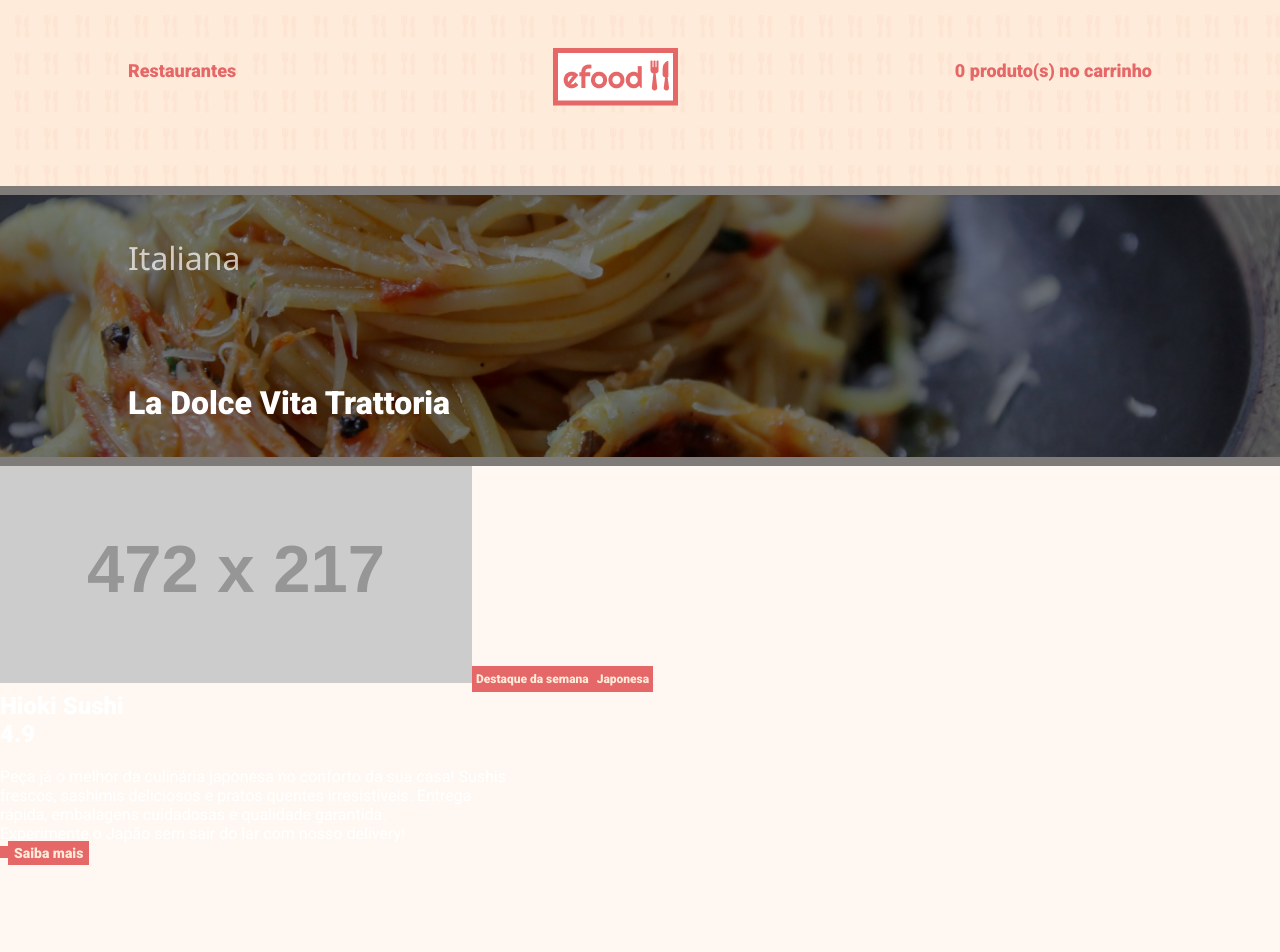
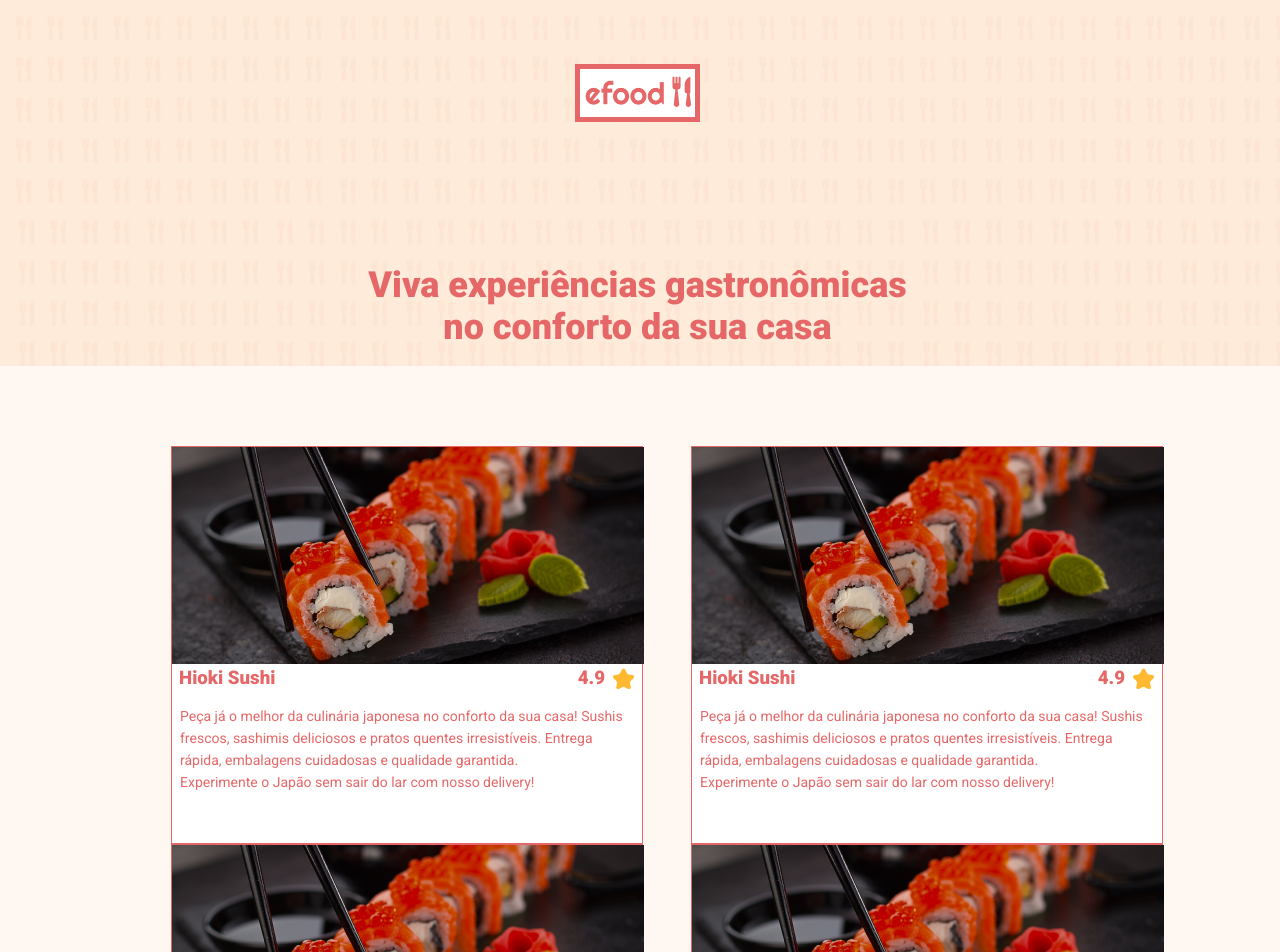
Before and after one commit to andrademachado/Ebac_Efood, a React (Create React App) app: page / in a window 1280 px wide. Shown: the top 952 px of the page. Before the commit the page ends 865 px from the top, so only its background shows below. Built offline with nearby package versions, Linux system fonts and the light colour scheme.

Commit message:
Atualização do Poster/Style; Desenvolvimento do components Product; Criação do Components ProductsList

```diff
--- a/src/App.tsx
+++ b/src/App.tsx
@@ -5,14 +5,15 @@ import Header from "./components/Header";
 import Poster from "./components/Poster";
 import { GlobalCss } from "./styles";
 import Product from './components/Product';
+import ProductsList from './components/ProductsList';
 
 const rotas = createBrowserRouter([
   {
     path: '/',
     element: (
       <>
-        <Banner />
-        <Product />
+      <Poster />
+      <ProductsList />
       </>
     )
 
@@ -23,7 +24,6 @@ function App() {
   return (
     <>
       <GlobalCss />
-      <Header />
       <div className='container'>
 
       </div>
--- a/src/components/Poster/index.tsx
+++ b/src/components/Poster/index.tsx
@@ -3,6 +3,7 @@ import fundo from '../../assets/images/Fundo.png'
 import logo from '../../assets/images/logo2.png'
 
 const Poster = () => (
+
     <Imagem style={{ backgroundImage: `url(${fundo})` }}>
         <div className='container'>
             <Bloco>
@@ -16,6 +17,7 @@ const Poster = () => (
 
         </div>
     </Imagem>
+
 )
 
 export default Poster
--- a/src/components/Poster/styles.ts
+++ b/src/components/Poster/styles.ts
@@ -1,6 +1,5 @@
 import styled from "styled-components";
 import { cores } from "../../styles";
-
 
 export const Imagem = styled.div`
     width: 100%;
@@ -9,7 +8,7 @@ export const Imagem = styled.div`
     background-repeat: no-repeat;
     background-size: cover;
     margin-top: 0px;
-    margin-bottom: 80px;
+    margin-bottom: 0px;
     `
     export const Bloco = styled.div`
     width: 539px;
@@ -18,7 +17,8 @@ export const Imagem = styled.div`
     margin-left: 240px;
     `
     export const Logo = styled.img`
-        margin-top: 40px;
+        margin-top: 64px;
+
     `
 
     export const Texto = styled.h2`
--- a/src/components/Product/index.tsx
+++ b/src/components/Product/index.tsx
@@ -1,25 +1,39 @@
 import Button from "../Button";
 import Tag from "../Tag";
+import { Card, Info, Star, Texto, Title } from "./styles";
+import star from '../../assets/images/star.png'
+import sushi from '../../assets/images/sushi.png'
 
 const Product = () => (
+    <Card className="container" >
+        <Info>
             <div>
-        <div>
-            <img src="//placehold.it/472x217"  />
+                <img src={sushi} alt="Prato de sushi" />
+                {/*
             <Tag>Destaque da semana</Tag>
             <Tag>Japonesa</Tag>
+
+            */}
             </div>
             <div>
-            <h2>Hioki Sushi </h2>
-        <h2>4.9</h2>
-        <img src="" alt="" />
+                <Title >
+                    <h3>Hioki Sushi </h3>
+                    <Star >
+                        <h3>4.9</h3>
+                        <img src={star} width={21} height={21} alt="Estrela" />
+                    </Star >
+                </Title>
+                <Texto>
                     <p>Peça já o melhor da culinária japonesa no conforto da sua casa! Sushis <br />
                         frescos, sashimis deliciosos e pratos quentes irresistíveis. Entrega <br />
                         rápida, embalagens cuidadosas e qualidade garantida.<br />
                         Experimente o Japão sem sair do lar com nosso delivery!</p>
-        <Tag></Tag>
-        <Button>Saiba mais</Button>
+                    {/*        <Button>Saiba mais</Button>            */}
+                </Texto>
             </div>
-    </div>
+        </Info>
+
+    </Card>
 )
 
 export default Product
--- /dev/null
+++ b/src/components/Product/styles.ts
@@ -0,0 +1,44 @@
+import styled from "styled-components";
+import { cores } from "../../styles";
+
+export const Card = styled.div`
+    width: 472px;
+    height: 100%;
+    height: 398px;
+    margin-bottom: 48px;
+    background-color: ${cores.branco};
+    color: ${cores.vermelho};
+    display: block;
+`
+
+export const Info = styled.div`
+    width: 472px;
+    height: 100%;
+    height: 398px;
+    border: solid 1px;
+    color: ${cores.vermelho};
+`
+
+export const Title = styled.h4`
+    font-size: 16px;
+    font-weight: 900;
+    line-height: 21px;
+    margin-left: 7px;
+    display: flex;
+    justify-content: space-between;
+
+    h3{
+        margin-right: 8px;
+    }
+`
+export const Star = styled.div`
+    display: flex;
+    margin-right: 8px;
+`
+export const Texto = styled.div`
+font-size: 14px;
+    margin-top: 16px;
+    margin-left: 8px;
+    line-height: 22px;
+    display: block;
+`
--- /dev/null
+++ b/src/components/ProductsList/index.tsx
@@ -0,0 +1,21 @@
+import Product from "../Product"
+import { Container, List } from "./styles"
+
+
+
+const ProductsList = () => (
+    <Container>
+        <div className="container">
+        <List>
+            <Product />
+            <Product />
+            <Product />
+            <Product />
+            <Product />
+            <Product />
+        </List>
+        </div>
+    </Container>
+)
+
+export default ProductsList
--- /dev/null
+++ b/src/components/ProductsList/styles.ts
@@ -0,0 +1,10 @@
+import styled from "styled-components";
+
+export const Container = styled.section`
+    padding: 80px 171px 120px;
+`
+export const List = styled.ul`
+    display: grid;
+    grid-template-columns: 1fr 1fr;
+    column-gap: 48px;
+`
```
Also changed, not shown: src/assets/images/star.png (renamed from src/assets/images/Dribbble-Light-Preview@3x.png), src/assets/images/sushi.png (added), src/components/Product/styled.ts (deleted). Lines whose indentation alone changed are shown as unchanged.
